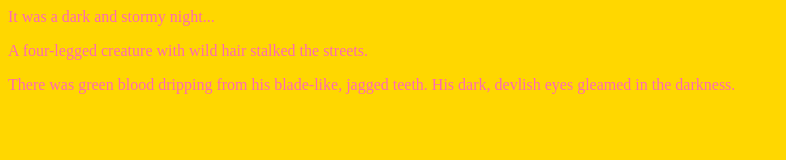
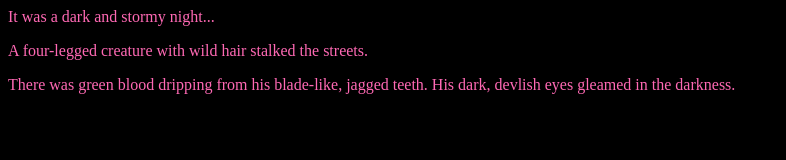
Before and after one commit to vivianmaxine/fireside-story, a plain HTML site: page index.html in a window 1280 px wide. Shown: the whole page, without its empty margins (0-786 px from the left). Drawn offline with Linux system fonts and the light colour scheme.

Commit message:
changed bg color to #000

```diff
--- a/style.css
+++ b/style.css
@@ -1,4 +1,4 @@
 body {
     color: hotpink;
-    background-color:gold;
+    background-color: #000
 }
```
